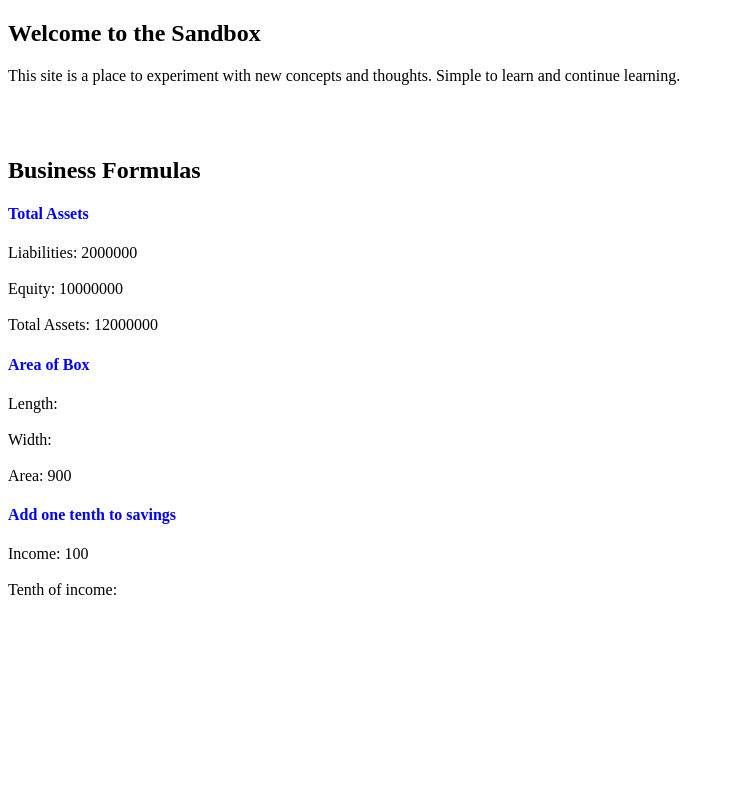
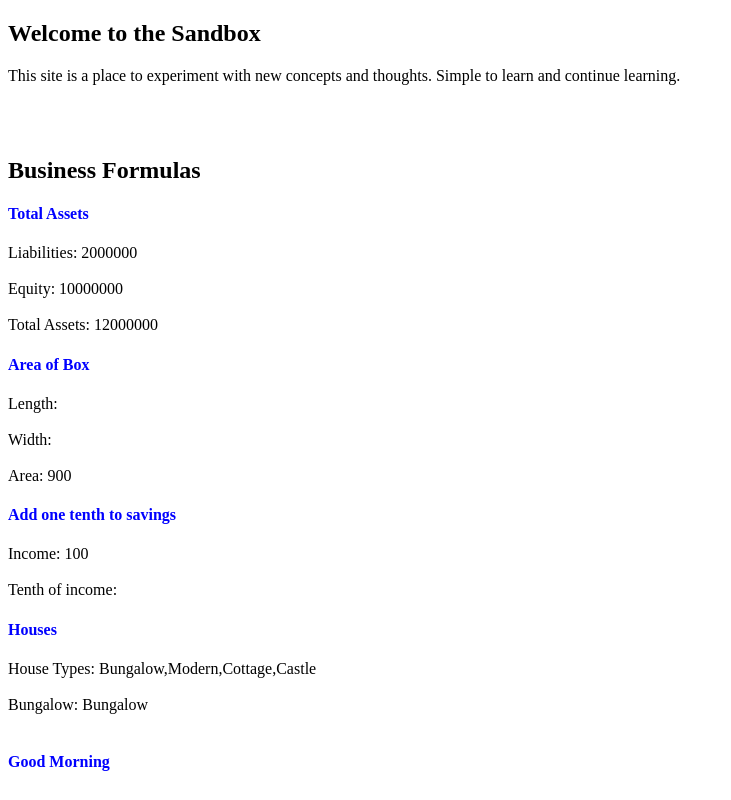
Before and after one commit to LDTucker/sandbox, a plain HTML site: page index.html in a window 1280 px wide. Shown: the whole page, without its empty margins (0-731 px from the left). Drawn offline with Linux system fonts and the light colour scheme.

Commit message:
arrays + notes

```diff
--- a/index.html
+++ b/index.html
@@ -32,6 +32,13 @@
     <br></br>
         <span>Tenth of income:  </span><span id="tenth"></span>
 
+    <h4>Houses</h4>
+        <span>House Types: </span><span id="house-types"></span>
+    <br></br>
+    <span>Bungalow: </span><span id="bungalow"></span>
+<br></br>
+
     <script src="js/main.js"></script>
+    <script src="js/add-content.js"></script>
   </body>
 </html>
--- a/js/add-content.js
+++ b/js/add-content.js
@@ -1,5 +1,6 @@
-var today = new Date();
-var hourNow = today.getHours();
+// all variable creations begin with var
+var today = new Date(); // create new date object
+var hourNow = today.getHours(); // get the hours of new object - method call
 var greeting;
 
 if (hourNow > 20) {
@@ -13,3 +14,21 @@ if (hourNow > 20) {
 }
 
 document.write("<h4>" + greeting + "</h4>");
+
+// Arrays
+// values in array can be mixed
+// declare as variable
+var house = [   // square brackets
+    'Bungalow', // values are comma delimited
+    'Modern',
+    'Cottage',
+    'Castle'
+]   // does not end with sem-colon
+
+// get the element by id
+var elHouse = document.getElementById('house-types');
+// set the value of the element to the variable
+elHouse.textContent = house;
+
+var elHouseBungalow = document.getElementById('bungalow');
+elHouseBungalow.textContent = house[0];
```
